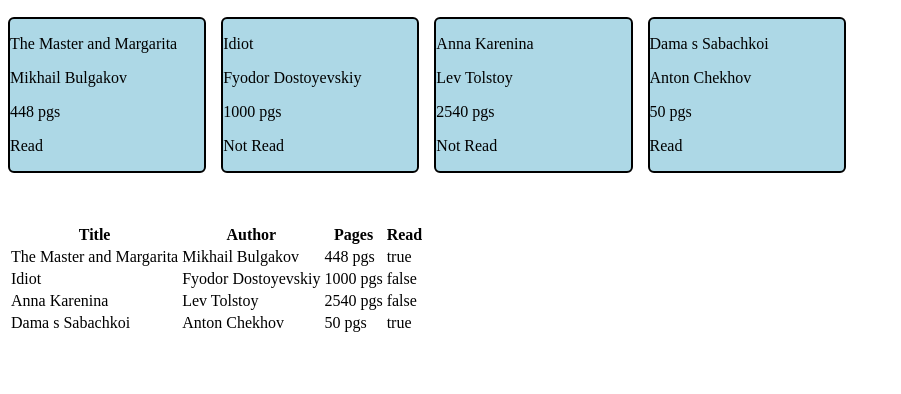
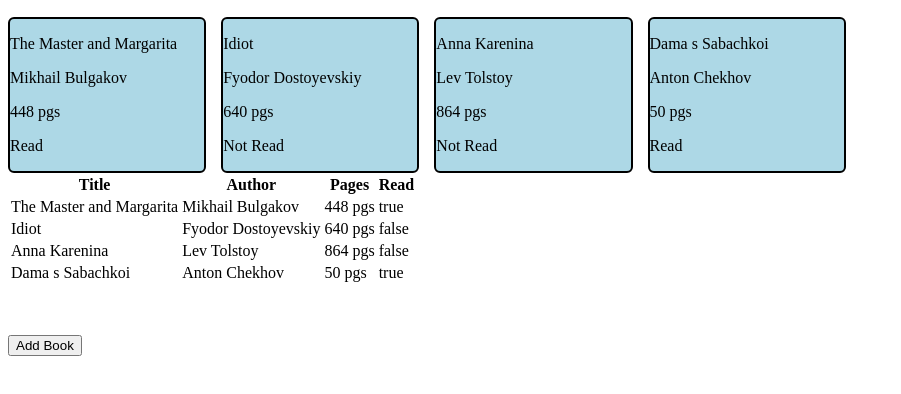
Before and after one commit to pchova/book-library, a plain HTML site: page index.html in a window 1280 px wide. Shown: the part 50-444 px from the top of the page, without its empty margins (0-901 px from the left). Drawn offline with Linux system fonts and the light colour scheme.

Commit message:
added dialog box and button

```diff
--- a/index.html
+++ b/index.html
@@ -13,7 +13,14 @@
 
         <main class="container"></main>
 
-        <footer class="footer"></footer>
+        <div class="container2"></div>
+
+        <footer class="footer">
+            <dialog>
+                <button autofocus>Close</button>
+            </dialog>
+            <button>Add Book</button>
+        </footer>
     </main>
 </body>
 </html>
--- a/script.js
+++ b/script.js
@@ -14,9 +14,9 @@ function addBookToLibrary(newBook) {
 
 let b1 = new Book("The Master and Margarita", "Mikhail Bulgakov", "448", "true");
 addBookToLibrary(b1);
-let b2 = new Book("Idiot", "Fyodor Dostoyevskiy", "1000", "false");
+let b2 = new Book("Idiot", "Fyodor Dostoyevskiy", "640", "false");
 addBookToLibrary(b2);
-let b3 = new Book("Anna Karenina", "Lev Tolstoy", "2540", "false");
+let b3 = new Book("Anna Karenina", "Lev Tolstoy", "864", "false");
 addBookToLibrary(b3);
 let b4 = new Book("Dama s Sabachkoi", "Anton Chekhov", "50", "true");
 addBookToLibrary(b4);
@@ -36,7 +36,7 @@ function addCardToPage() {
     pTitle.textContent = book.title;
     pAuthor.textContent = book.author;
     pPages.textContent = book.numberOfPages += " pgs";
-
+    /* Conditional Statement to display whether book has been read or not */
     if(book.read === "true") {
       pRead.textContent = "Read";
     } else if (book.read === "false") {
@@ -58,7 +58,7 @@ addCardToPage();
 
 
 function addBookToPage() {
-  const container = document.querySelector(".footer");
+  const container = document.querySelector(".container2");
   const bookTable = document.createElement("table");
   const tableBody = document.createElement("tbody");
 
```
